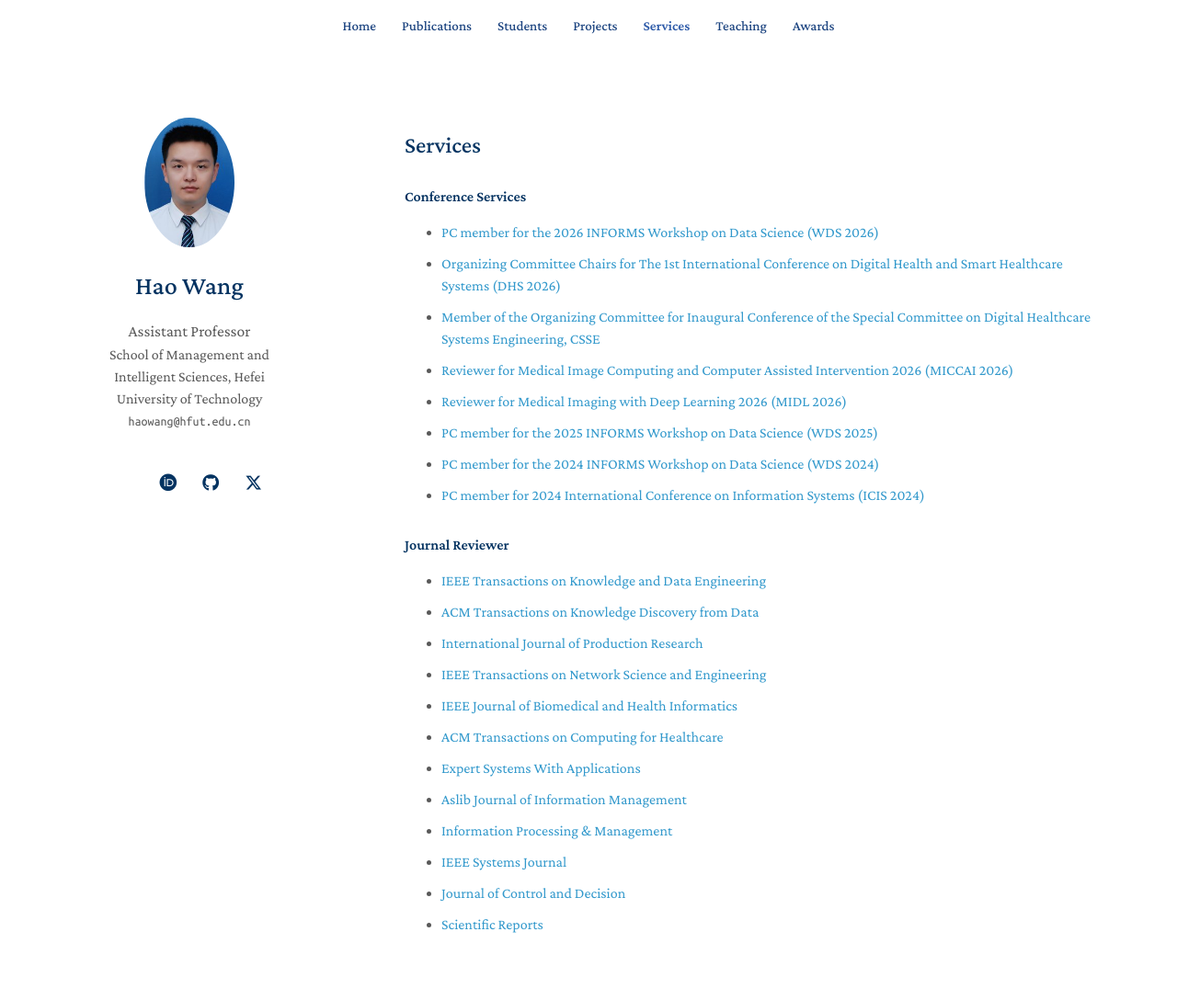
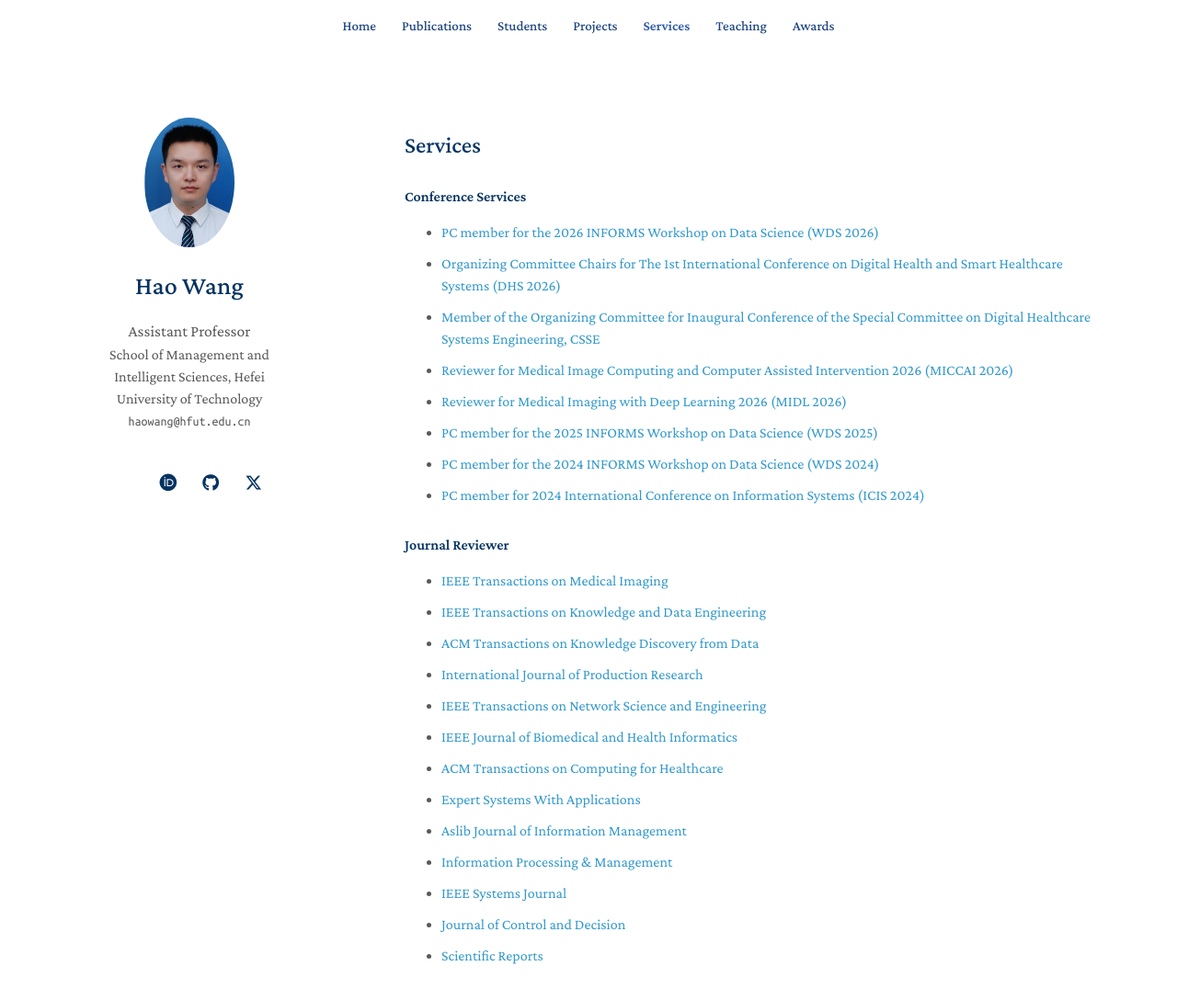
Before and after one commit to Waynehfut/waynehfut.github.io, a Jekyll site: the page built from services.md, in a window 1280 px wide and 1170 px high. Shown: the top 1088 px of the window at 92% size. Built offline with Jekyll 4.4.1, drawn with Linux system fonts in a browser that asks for light colours; a style sheet for code colours, icons or effects is not loaded.

Commit message:
update review

```diff
--- a/_includes/services.md
+++ b/_includes/services.md
@@ -14,6 +14,7 @@
 
 <h4 class="section-subtitle">Journal Reviewer</h4>
 <ul>
+  <li><a href="https://ieeexplore.ieee.org/xpl/RecentIssue.jsp?punumber=42">IEEE Transactions on Medical Imaging</a></li>
   <li><a href="https://ieeexplore.ieee.org/xpl/RecentIssue.jsp?punumber=69">IEEE Transactions on Knowledge and Data Engineering</a></li>
   <li><a href="https://dl.acm.org/journal/tkdd">ACM Transactions on Knowledge Discovery from Data</a></li>
   <li><a href="https://www.tandfonline.com/journals/tprs20">International Journal of Production Research</a></li>
```
